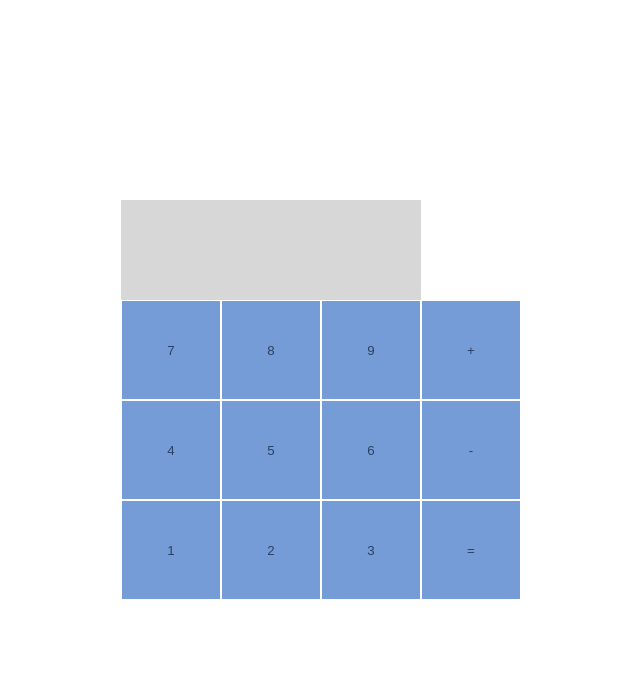
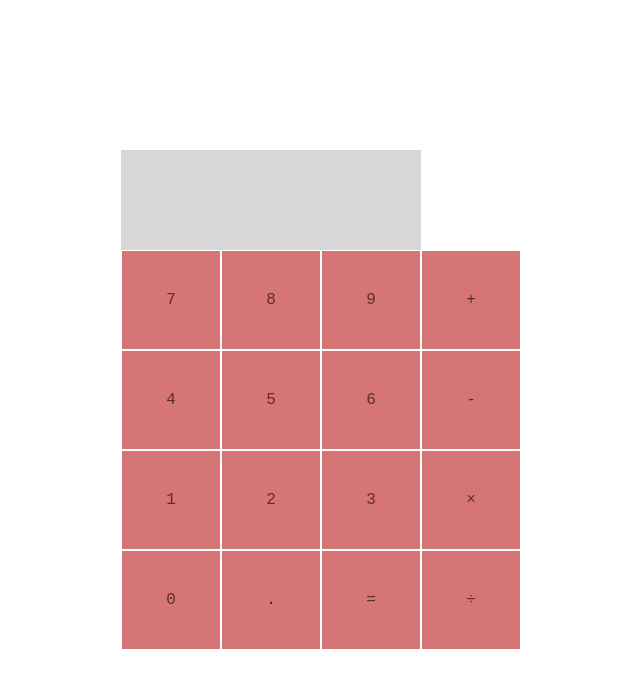
Before and after one commit to nimatullo/Learn-JS, a plain HTML site: page Calculator/index.html in a window 1280 px wide. Shown: the whole page, without its empty margins (391-1031 px from the left). Drawn offline with Linux system fonts and the light colour scheme.

Commit message:
operations working

```diff
--- a/Calculator/app.js
+++ b/Calculator/app.js
@@ -1,3 +1,7 @@
+//Global
+let firstNumber;
+let secondNumber;
+
 function assignPrintEvent() {
     buttons = document.querySelectorAll('.numbers');
     textfield = document.querySelector('.screen');
@@ -10,11 +14,10 @@ function assignPrintEvent() {
 }
 
 function assignOperationEvent() {
-    let firstNumber;
     operations = document.querySelectorAll('.operation');
     operations.forEach(button => {
         button.addEventListener('click', function () {
-            firstNumber = parseInt(screenContent.textContent, 10);
+            firstNumber = parseFloat(screenContent.textContent, 10);
             operation = button.id;
             screenContent.textContent = '';
         });
@@ -24,10 +27,12 @@ function assignOperationEvent() {
 function equals() {
     equalsButton = document.querySelector('.equals');
     equalsButton.addEventListener('click', function () {
-        let secondNumber = parseInt(screenContent.textContent, 10);
+        secondNumber = parseFloat(screenContent.textContent, 10);
         console.log(operation);
         if (operation == 'add') {
             answer = firstNumber + secondNumber;
+        } else if (operation == 'subtract') {
+            answer = firstNumber - secondNumber;
         }
 
         screenContent.textContent = answer;
--- a/Calculator/index.html
+++ b/Calculator/index.html
@@ -26,6 +26,9 @@
                 <div class="button">
                     <button class='numbers'>1</button>
                 </div>
+                <div class="button">
+                    <button class="numbers">0</button>
+                </div>
             </div>
             <div class="col2">
                 <div class="button">
@@ -36,6 +39,9 @@
                 </div>
                 <div class="button">
                     <button class='numbers'>2</button>
+                </div>
+                <div class="button">
+                    <button class="numbers">.</button>
                 </div>
             </div>
             <div class="col3">
@@ -48,6 +54,9 @@
                 <div class="button">
                     <button class='numbers'>3</button>
                 </div>
+                <div class="button">
+                    <button class="equals">=</button>
+                </div>
             </div>
             <div class="col4">
                 <div class="button">
@@ -57,7 +66,10 @@
                     <button class="operation" id="subtract">-</button>
                 </div>
                 <div class="button">
-                    <button class="equals">=</button>
+                    <button class="operation" id="multiply">×</button>
+                </div>
+                <div class="button">
+                    <button class="operation" id="divide">÷</button>
                 </div>
             </div>
         </div>
--- a/Calculator/style.css
+++ b/Calculator/style.css
@@ -2,12 +2,18 @@
     margin: 0;
     padding: 0;
     box-sizing: border-box;
+    font-family: monospace;
 }
 
 .screen {
     height: 100px;
     width: 300px;
     background-color: #d7d7d8;
+    font-size: 16px;
+}
+
+.screen > .screen-content {
+    padding: 40px;
 }
 
 .calc-main {
@@ -34,9 +40,10 @@
 .button button {
     width: 100%;
     height: 100%;
-    background-color: #759cd6;
-    color: #2b4162;
+    background-color: #d67575;
+    color: #622b2b;
     border: none;
+    font-size: 16px;
 }
 
 .button button:hover {
```
